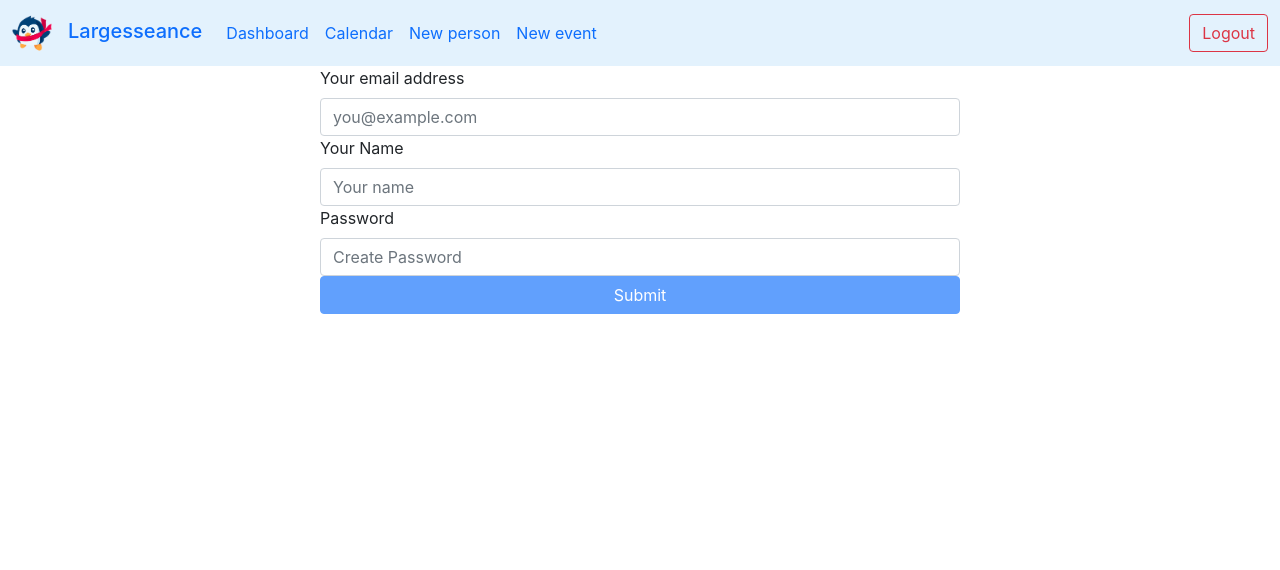
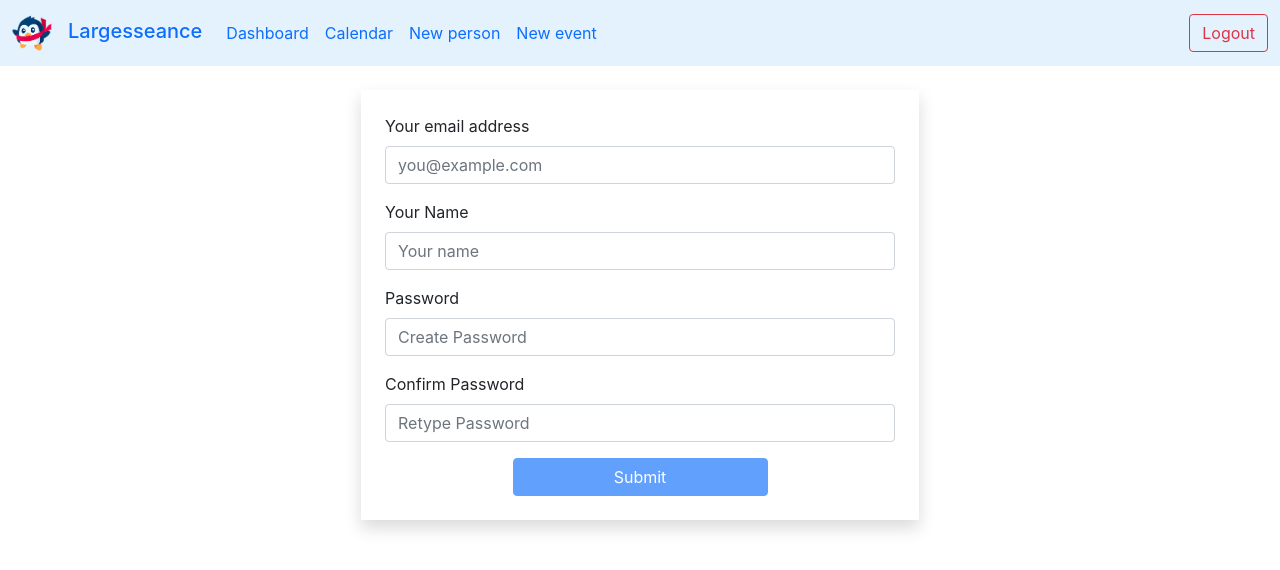
Before and after one commit to thejhoffman/project-gamma, a React (Create React App) app in the folder ghi/: page /signup in a window 1280 px wide. Shown: the top 570 px of the page. Built offline with nearby package versions, Linux system fonts and the light colour scheme; no server answers.

Commit message:
Changed bootstrap classes & added a password check

```diff
--- a/ghi/src/auth/Login.js
+++ b/ghi/src/auth/Login.js
@@ -7,7 +7,7 @@ function BootstrapInput(props) {
     const { id, placeholder, labelText, value, onChange, type } = props;
 
     return (
-        <div className="offset-3 col-6">
+        <div className="mb-3">
             <label htmlFor={id} className="form-label">{labelText}</label>
             <input value={value} onChange={onChange} required type={type} className="form-control" id={id} placeholder={placeholder} />
         </div>
@@ -39,7 +39,9 @@ function Login(props) {
     }, [navigate, result.isSuccess]);
 
     return (
-
+        <div className="container mt-2">
+            <div className='offset-3 col-6'>
+                <div className="shadow p-4 mt-4">
                     <form onSubmit={handleLogin}>
                         <BootstrapInput
                             id="email"
@@ -61,6 +63,9 @@ function Login(props) {
                                 className="btn btn-primary offset-3 col-6">Submit</button>
                         </div>
                     </form>
+                </div>
+            </div>
+        </div>
     );
 }
 
--- a/ghi/src/auth/Signup.js
+++ b/ghi/src/auth/Signup.js
@@ -7,7 +7,7 @@ function BootstrapInput(props) {
   const { id, placeholder, labelText, value, onChange, type } = props;
 
   return (
-        <div className="offset-3 col-6">
+    <div className="mb-3">
       <label htmlFor={id} className="form-label">{labelText}</label>
       <input value={value} onChange={onChange} required type={type} className="form-control" id={id} placeholder={placeholder} />
     </div>
@@ -18,33 +18,38 @@ function SignUp(props) {
   const [email, setEmail] = useState('');
   const [name, setName] = useState('');
   const [password, setPassword] = useState('');
+  const [passwordCheck, setPasswordCheck] = useState('');
   const [createAccount, result] = useCreateAccountMutation();
   const { data: tokenData } = useGetTokenQuery();
   const navigate = useNavigate();
-    const [trigger, setTrigger] = useState(false)
+  const [trigger, setTrigger] = useState(false);
 
   const handleSubmit = async e => {
     e.preventDefault();
+    if (password === passwordCheck)
       createAccount({ email, name, password });
+    else
+      setTrigger(true);
   };
-
 
   useEffect(() => {
     if (result.isSuccess && tokenData !== null) {
       navigate("/dashboard");
     }
     else if (result.isError) {
-            setTrigger(true)
+      setTrigger(true);
     }
   }, [navigate, result, tokenData]);
 
-    let alertMessage = "alert alert-danger d-none"
+  let alertMessage = "alert alert-danger d-none";
   if (trigger) {
-        alertMessage = "alert alert-danger"
+    alertMessage = "alert alert-danger";
   }
 
   return (
-        <>
+    <div className="container mt-2">
+      <div className='offset-3 col-6'>
+        <div className="shadow p-4 mt-4">
           <div className={alertMessage} role="alert" align="center">
             <svg xmlns="http://www.w3.org/2000/svg" width="24" height="24" fill="currentColor" className="bi bi-exclamation-triangle-fill flex-shrink-0 me-2" viewBox="0 0 16 16" role="img" aria-label="Warning:">
               <path d="M8.982 1.566a1.13 1.13 0 0 0-1.96 0L.165 13.233c-.457.778.091 1.767.98 1.767h13.713c.889 0 1.438-.99.98-1.767L8.982 1.566zM8 5c.535 0 .954.462.9.995l-.35 3.507a.552.552 0 0 1-1.1 0L7.1 5.995A.905.905 0 0 1 8 5zm.002 6a1 1 0 1 1 0 2 1 1 0 0 1 0-2z" />
@@ -52,7 +57,7 @@ function SignUp(props) {
             Unable to create an account, please try again
           </div>
 
-            <form>
+          <form onSubmit={handleSubmit}>
             <BootstrapInput
               id="email"
               placeholder="you@example.com"
@@ -74,12 +79,20 @@ function SignUp(props) {
               value={password}
               onChange={e => setPassword(e.target.value)}
               type="password" />
+            <BootstrapInput
+              id="passwordCheck"
+              placeholder="Retype Password"
+              labelText="Confirm Password"
+              value={passwordCheck}
+              onChange={e => setPasswordCheck(e.target.value)}
+              type="password" />
             <button
               disabled={password.length === 0}
-                    onClick={handleSubmit}
               className="btn btn-primary offset-3 col-6">Submit</button>
           </form>
-        </>
+        </div>
+      </div>
+    </div>
   );
 }
 
```
Lines whose indentation alone changed are shown as unchanged.
